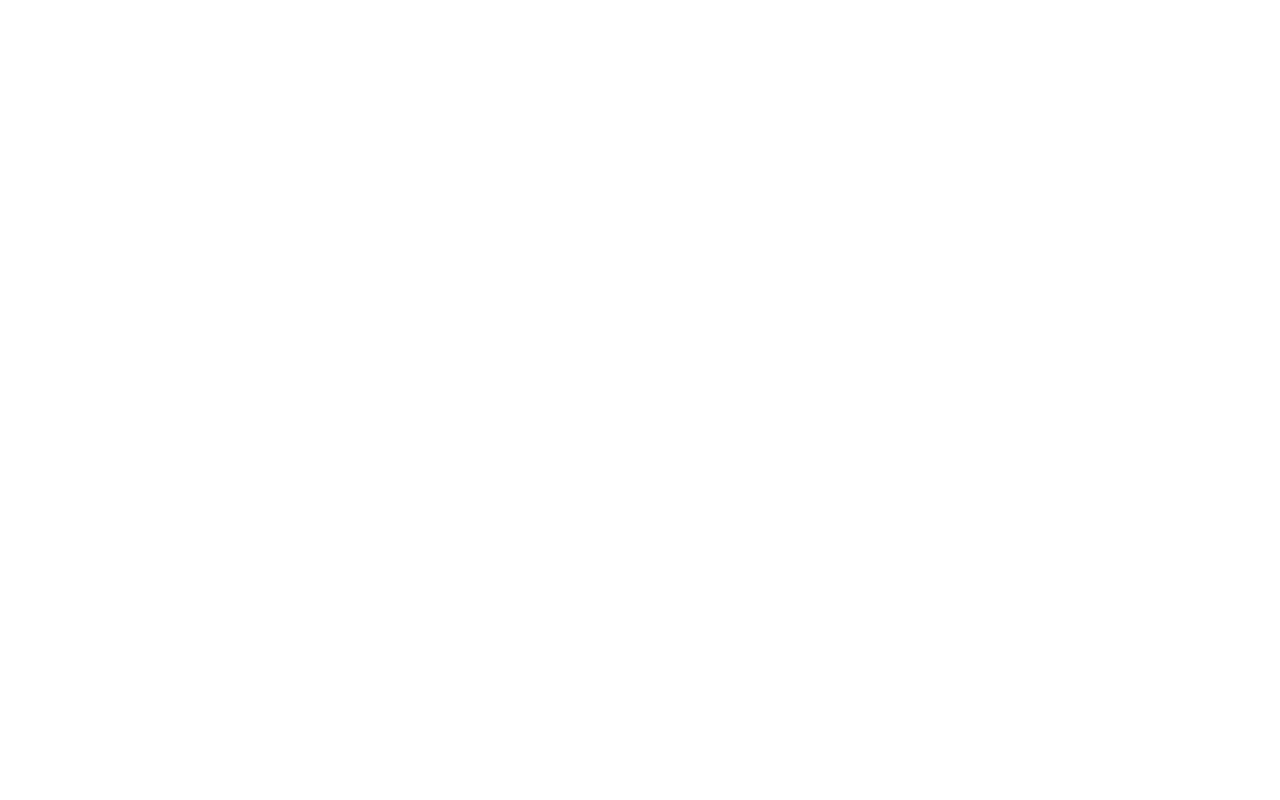
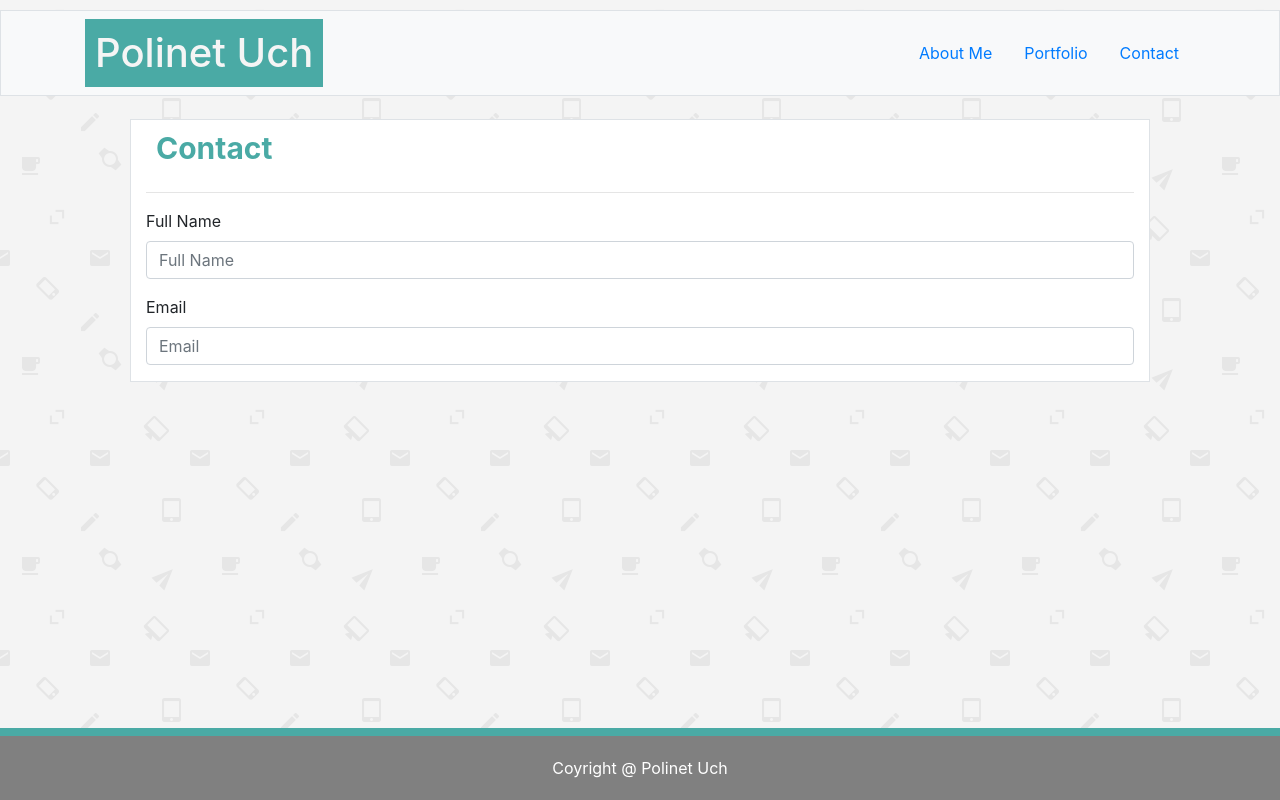
Before and after one commit to polinetuch/Bootstrap-Portfolio, a plain HTML site: page contact.html in a window 1280 px wide. Drawn offline with nearby package versions, Linux system fonts and the light colour scheme.

Commit message:
edited code in the contact page and adjusted the width of footer

```diff
--- a/assets/CSS/style.css
+++ b/assets/CSS/style.css
@@ -29,17 +29,15 @@ h1 {
 
 .footer {
   width: 100%;
-  padding: 40px;
+  padding: 20px;
   background-color: grey;
   color: white;
   text-align: center;
-}
-
-.hr {
-  background-color: #4aaaa5;
-  padding: 4px;
-  margin-bottom: 0px;
-  font-size: 20px;
+  position: fixed;
+  bottom: 0;
+  border-top: solid;
+  border-color: #4aaaa5;
+  border-width: 8px;
 }
 
 .bd-brand-item-inverse {
@@ -50,7 +48,7 @@ h1 {
 
 .image {
   float: left;
-  width: 200px;
+  width: 1px;
   margin-top: 10px;
   margin-right: 25px;
 }
--- a/contact.html
+++ b/contact.html
@@ -0,0 +1,47 @@
+<!DOCTYPE html>
+<head>
+		<link rel="stylesheet" href="https://stackpath.bootstrapcdn.com/bootstrap/4.3.1/css/bootstrap.min.css" integrity="sha384-ggOyR0iXCbMQv3Xipma34MD+dH/1fQ784/j6cY/iJTQUOhcWr7x9JvoRxT2MZw1T" crossorigin="anonymous">
+		<link rel="stylesheet" type="text/css" href="../Bootstrap-Portfolio/assets/CSS/style.css">
+		<title>Contact</title>
+</head>
+<body class="body">
+	<div class="fixed-top">
+		<nav class="navbar navbar-light bg-light border">
+				<div class="container">
+					<div class="bd-brand-item-inverse">
+						<span class="h1">Polinet Uch</span>
+					</div>
+				<ul class="nav justify-content-end">
+					<li class="nav-item">
+						<a class="nav-link active" href="index.html">About Me</a>
+					</li>
+					<li class="nav-item">
+						<a class="nav-link" href="portfolio.html">Portfolio</a>
+					</li>
+					<li class="nav-item">
+						<a class="nav-link" href="contact.html">Contact</a>
+					</li>
+				</ul>
+			</nav>
+	</div>
+<br>
+    <div class="container">
+	<div class="row">
+		<div class="col-sm-12 content border">
+				<h1>Contact</h1><hr>
+                <form>
+                    <div class="form-group">
+                          <label for="formGroupExampleInput">Full Name</label>
+                          <input type="text" class="form-control" id="formGroupExampleInput" placeholder="Full Name">
+                        </div>
+                        <div class="form-group">
+                          <label for="formGroupExampleInput2">Email</label>
+                          <input type="text" class="form-control" id="formGroupExampleInput2" placeholder="Email">
+                        </div>
+                      </form>
+                    </div>
+					</div>
+            </div>
+<footer class="footer">Coyright @ Polinet Uch</footer>
+</body>
+</html>
```
Also changed, not shown: index.html (+4 -9 lines).
